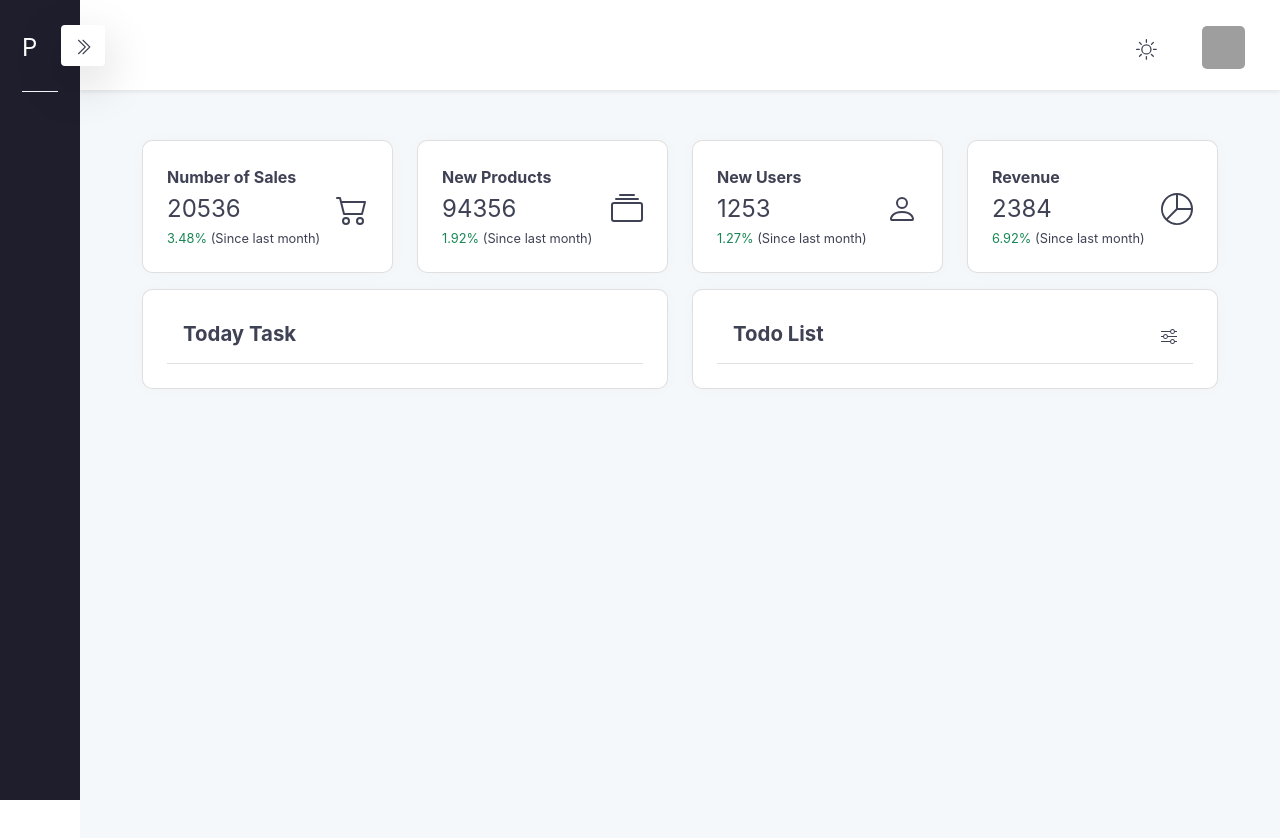
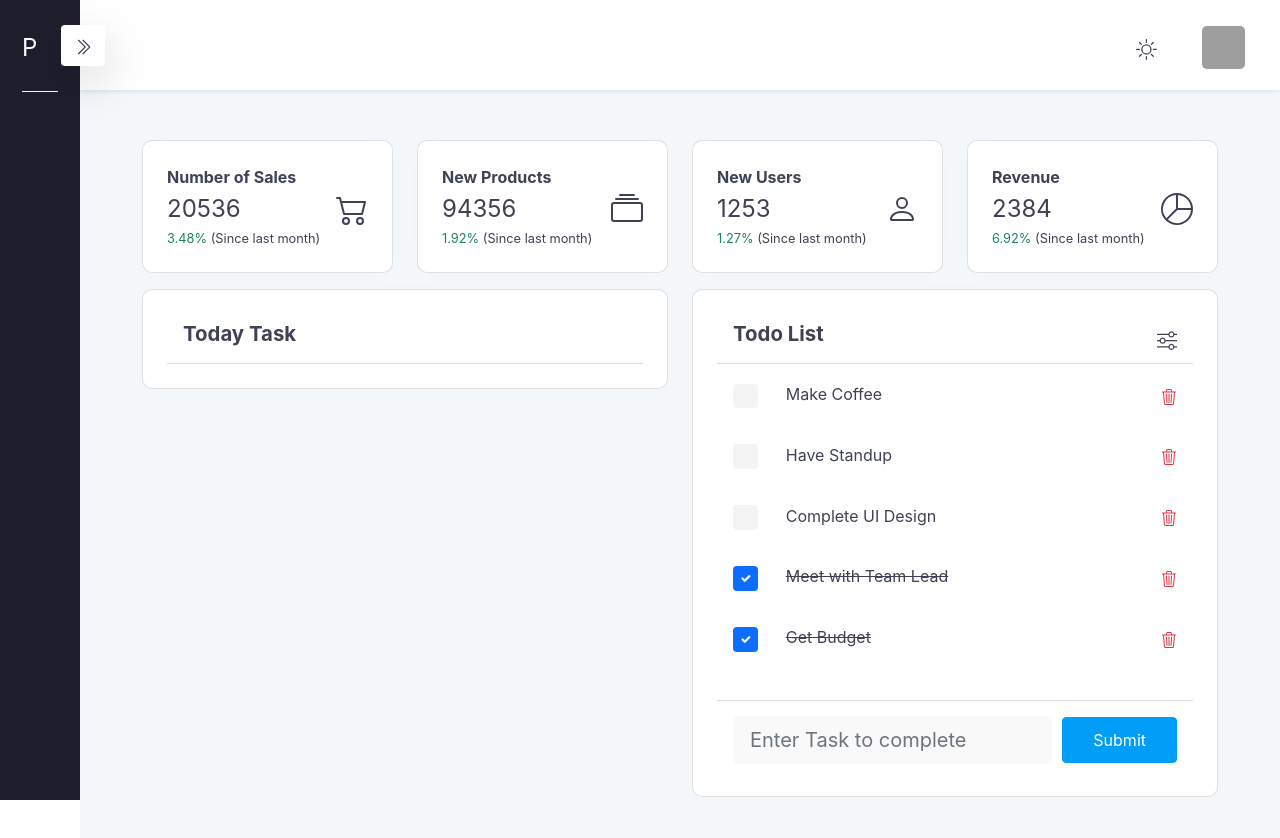
Before and after one commit to killcodeX/dev-management, a React (Create React App) app in the folder frontend/: page / in a window 1280 px wide. Shown: the top 838 px of the page. Built offline with nearby package versions, Linux system fonts and the light colour scheme; grey boxes are pictures that could not be loaded; the HTML template or start-up script is replaced by a standard one.

Commit message:
to do app completed

```diff
--- a/frontend/src/index.css
+++ b/frontend/src/index.css
@@ -16,6 +16,8 @@
   --highLightLayer: #ffffff;
   --asideMobileMenuWidth: 0;
   --bs-card-border-radius: 0.625rem;
+  --bs-gray-100: #F9F9F9;
+  --bs-gray-200: #f4f4f4;
 }
 
 /* for dark theme */
@@ -25,6 +27,8 @@
   --cardBG: #1e1e2d;
   --fontColor: #ffffff;
   --highLightLayer: #2a2a3c;
+  --bs-gray-100: #1b1b29;
+  --bs-gray-200: #2b2b40;
 }
 
 * {
@@ -39,11 +43,28 @@ body {
 
 /************************** Common Components **************************/
 
+.flex-ds-row {
+  display: flex;
+  flex-direction: row;
+  justify-content: space-between;
+  align-items: center;
+  gap: 10px;
+}
+
+.flex-ds-column {
+  display: flex;
+  flex-direction: column;
+  justify-content: space-between;
+  align-items: center;
+}
+
 /* for dark horizontal line */
 
 .horizontal-line {
   border-bottom: 1px solid var(--screenBG);
 }
+
+/* icons */
 
 .icon {
   font-size: 18px;
@@ -53,15 +74,19 @@ body {
   color: var(--link-active-color);
 }
 
+/* typography */
+
 .fs-7 {
   font-size: 0.8rem;
 }
 
+.strike-through {
+  text-decoration: line-through;
+}
+
+/* card */
+
 .dashboard-card {
-  display: flex;
-  flex-direction: row;
-  justify-content: space-between;
-  align-items: center;
   width: 100%;
   color: var(--fontColor);
   background: var(--cardBG);
@@ -69,16 +94,59 @@ body {
   border-radius: var(--bs-card-border-radius);
 }
 
-.card-header{
+.card-header {
   display: flex;
   flex-direction: row;
   justify-content: space-between;
+  align-items: center;
   width: 100%;
   background: inherit;
 }
 
-.card-title{
+.card-footer {
+  padding-top: 15px;
+  width: 100%;
+  background: inherit;
+}
+
+.card-title {
   font-size: 1.275rem;
+}
+
+.card-tootlbar {
+  cursor: pointer;
+}
+
+.card-tootlbar:hover {
+  color: var(--link-active-color);
+}
+
+/* Input forms */
+
+.form-check-input {
+  border: none;
+  width: 1.55rem;
+  height: 1.55rem;
+  background-color: var(--bs-gray-200);
+}
+
+.form-check:not(.form-switch) .form-check-input[type="checkbox"] {
+  background-size: 60% 60%;
+}
+
+.form-control.form-control-solid {
+  background-color: var(--bs-gray-100);
+  border-color: var(--bs-gray-100);
+  color: var(--bs-gray-700);
+  transition: color 0.2s ease;
+}
+
+/* buttons */
+.btn-primary {
+  color: #ffffff;
+  padding: 10px 30px;
+  border-color: var(--link-active-color);
+  background-color: var(--link-active-color);
 }
 
 /************************** Layout **************************/
@@ -343,3 +411,23 @@ span.rest-logo.hide {
     --appside-bar-width: 0rem;
   }
 }
+
+/*<--------------- Home --------------->*/
+
+/* Section 2 componenet */
+
+.todo-list {
+  margin-bottom: 30px;
+}
+
+.todo-body-left-side {
+  display: flex;
+  align-items: center;
+  gap: 20px;
+}
+
+label.form-check {
+  display: flex;
+  align-items: center;
+  gap: 20px;
+}
--- a/frontend/src/modules/home/index.tsx
+++ b/frontend/src/modules/home/index.tsx
@@ -1,4 +1,4 @@
-import Section1 from './section1'
+import Section1 from './section1/section1'
 import Section2 from './section2'
 
 export default function Home() {
--- a/frontend/src/modules/home/section1.tsx
+++ b/frontend/src/modules/home/section1/section1.tsx
@@ -40,7 +40,7 @@ export default function section1() {
             {data1.map((item) => {
               return (
                 <div className="col-sm-3" key={item.id}>
-                  <div className="card dashboard-card p-4 mb-3">
+                  <div className="card dashboard-card flex-ds-row p-4 mb-3">
                     <div className="dashboard-home-section-1-left">
                       <div className="card-label fw-bold pb-2">{item.cardCategory}</div>
                       <div className="fs-4 me-2 lh-1 ls-n2 pb-2">{item.cardNumber}</div>
--- a/frontend/src/modules/home/section2/todoApp/index.tsx
+++ b/frontend/src/modules/home/section2/todoApp/index.tsx
@@ -1,15 +1,118 @@
-import React from "react";
-import { BsSliders } from "react-icons/bs";
+import React, { useState } from "react";
+import { BsSliders, BsTrash3 } from "react-icons/bs";
+
+let data = [
+  {
+    id: 1,
+    completed: false,
+    todo: "Make Coffee",
+  },
+  {
+    id: 2,
+    completed: false,
+    todo: "Have Standup",
+  },
+  {
+    id: 3,
+    completed: false,
+    todo: "Complete UI Design",
+  },
+  {
+    id: 4,
+    completed: true,
+    todo: "Meet with Team Lead",
+  },
+  {
+    id: 5,
+    completed: true,
+    todo: "Get Budget",
+  },
+];
 
 export default function Todo() {
+  const [todo, setTodo] = useState([...data]);
+  const [inputTodo, setInputTodo] = useState("");
+
+  const handleCheckbox = (id: number) => {
+    let newTodo = [...todo];
+    newTodo.forEach((item) => {
+      if (item.id === id) {
+        item.completed = !item.completed;
+      }
+    });
+    setTodo(newTodo);
+  };
+
+  const handleDelete = (id: number) => {
+    setTodo((item) => {
+      return item.filter((todo) => todo.id !== id);
+    });
+  };
+
+  const handleSubmit = () => {
+    let newData = {
+      id: todo.length + 1,
+      completed: false,
+      todo: inputTodo,
+    };
+
+    setTodo([...todo, newData]);
+  };
+
   return (
     <div className="col-sm-6">
       <div className="card dashboard-card p-4">
         <div className="card-header">
           <h4 className="card-title fw-bold">Todo List</h4>
-          <div className="card-tootlbar">
+          <div className="card-tootlbar fs-5">
             <BsSliders />
           </div>
+        </div>
+        <div className="card-body">
+          {todo.map((item) => {
+            return (
+              <div key={item.id} className="todo-list flex-ds-row">
+                <div className="todo-body-left-side">
+                  <label className="form-check form-check-custom form-check-inline form-check-solid me-5 is-invalid">
+                    <input
+                      className="form-check-input"
+                      type="checkbox"
+                      checked={item.completed}
+                      onChange={() => handleCheckbox(item.id)}
+                    />
+                    <span
+                      className={`fw-semibold ps-2 fs-6 ${
+                        item.completed ? "strike-through" : null
+                      }`}
+                    >
+                      {item.todo}
+                    </span>
+                  </label>
+                </div>
+                <div className="todo-body-right-side">
+                  <div
+                    className="delete-todo text-danger"
+                    role="button"
+                    onClick={() => handleDelete(item.id)}
+                  >
+                    <BsTrash3 />
+                  </div>
+                </div>
+              </div>
+            );
+          })}
+        </div>
+        <div className="card-footer flex-ds-row">
+          <input
+            className="form-control form-control-lg form-control-solid mb-3 mb-lg-0"
+            placeholder="Enter Task to complete"
+            type="text"
+            value={inputTodo}
+            onChange={(e) => setInputTodo(e.target.value)}
+          />
+          <button className="btn btn-primary" onClick={handleSubmit}>
+            Submit
+          </button>
         </div>
       </div>
     </div>
```
